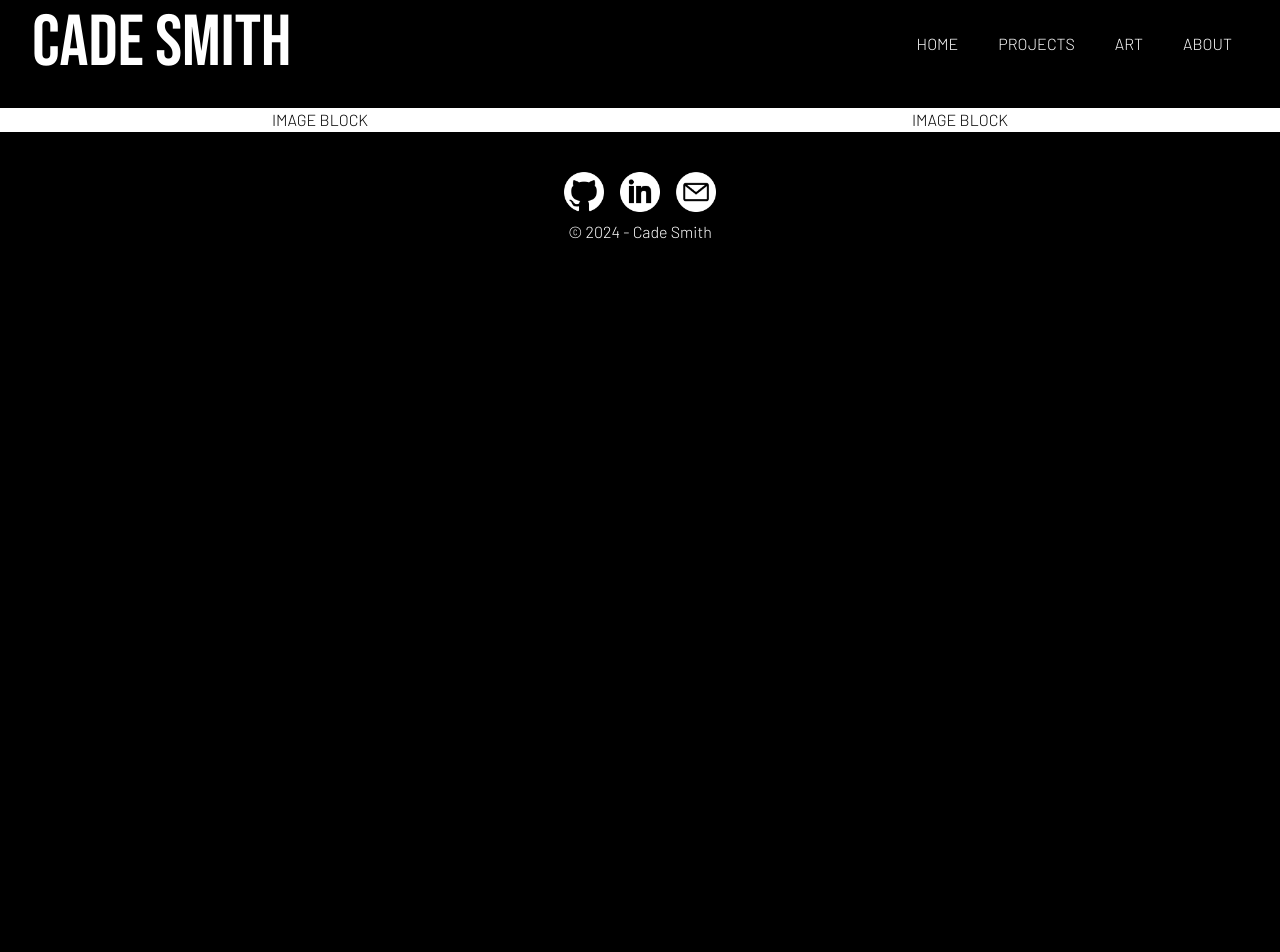
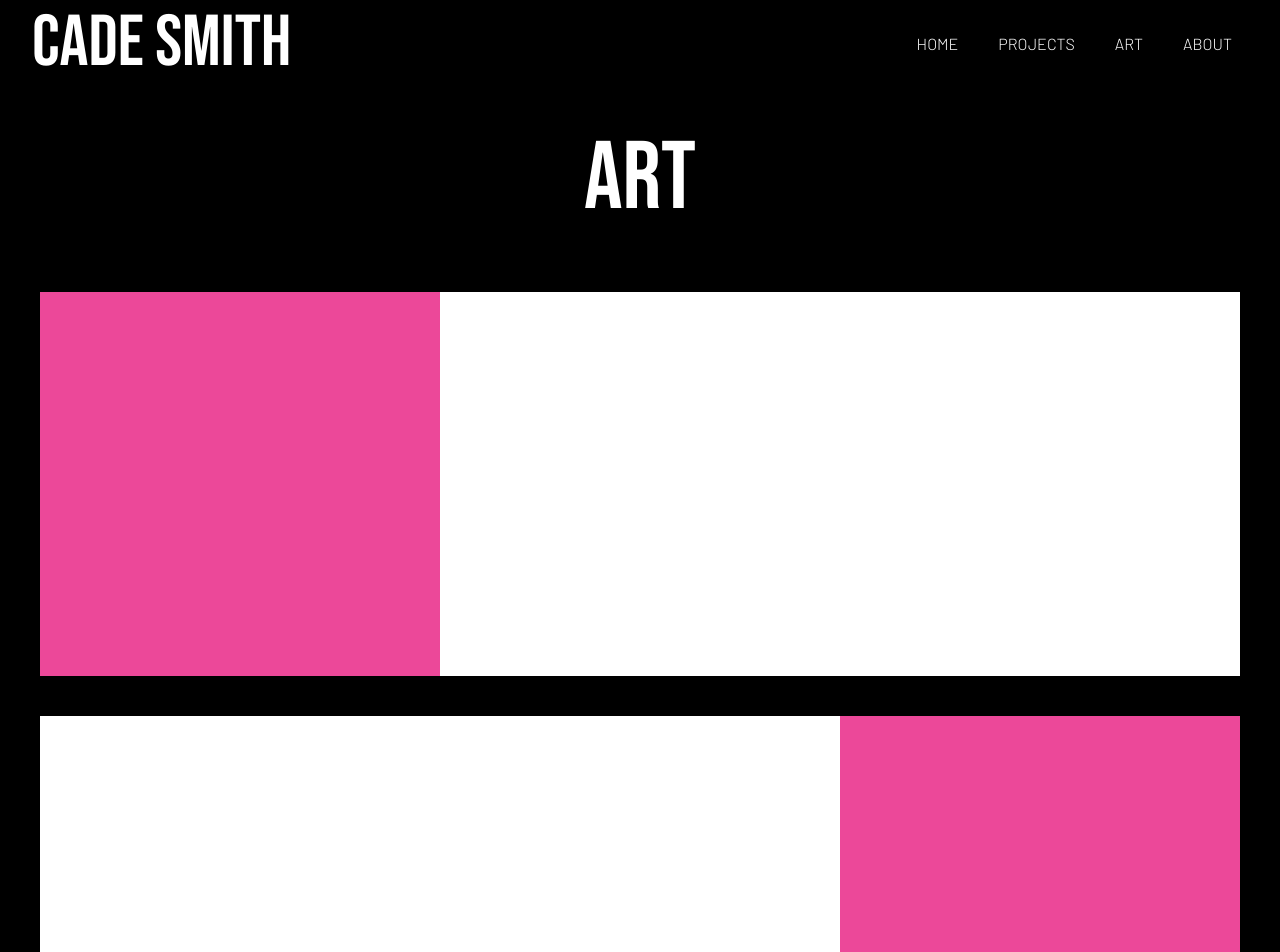
Before and after one commit to cadesmith/PortfolioSite, a Next.js app: page /art in a window 1280 px wide. Shown: the part 20-972 px from the top of the page. Before the commit the page ends 800 px from the top, so only its background shows below. Built offline with nearby package versions, Linux system fonts and the light colour scheme.

Commit message:
starting art page overhaul

```diff
--- a/app/about/page.tsx
+++ b/app/about/page.tsx
@@ -6,7 +6,7 @@ export default function About() {
     return (
       <main>
         <div className="grid justify-items-center xl:flex xl:justify-center">
-          <div className="w-4/5 xl:w-1/3">
+          <div className="w-full xl:w-1/3">
             <Image
               src={Portrait}
               alt=''
--- a/app/art/page.tsx
+++ b/app/art/page.tsx
@@ -1,9 +1,39 @@
 import React from 'react';
+import Image from 'next/image';
 import ArtTile from '../components/ArtTile';
+import { bebas } from '../fonts';
 
 export default function Art() {
     return (
-      <main className='grid grid-cols-1 mx-4 gap-y-6 md:grid-cols-2 md:mx-0'>
+      <main className='grid'>
+        <div className='lg:mb-10 p-6 grid justify-items-center'>
+          <h1 className={`${bebas.className} text-8xl`}>ART</h1>
+        </div>
+        <div className='grid md:flex h-96 mb-10 bg-white lg:mx-10'>
+          <div className='md:w-1/3 bg-pink-500'>
+
+          </div>
+          <div className='w-2/3'>
+
+          </div>
+        </div>
+        <div className='grid md:flex h-96 bg-white lg:mx-10'>
+          <div className='md:w-2/3 order-2 md:order-none'>
+
+          </div>
+          <div className='order-1 md:order-none md:w-1/3 bg-pink-500'>
+
+          </div>
+        </div>
+
+      </main>
+    );
+  }
+
+  /* <div className='mt-0 md:mt-6 mb-16 border-b-2 p-6 grid justify-items-center'>
+          <h1 className={`${bebas.className} text-8xl`}>ART</h1>
+        </div>
+        <div className='grid grid-cols-1 mx-4 gap-y-6 md:flex'>
           <ArtTile
             category={"PHOTOGRAPHY"}
             link={"/art/photography"}
@@ -14,6 +44,6 @@ export default function Art() {
             link={"/art/graphic-design"}
             image={"/TwoPeaks.jpg"}
           />
-      </main>
-    );
-  }
+        </div>
+
+  */
--- a/app/components/ArtTile.tsx
+++ b/app/components/ArtTile.tsx
@@ -8,9 +8,15 @@ const bebas = Bebas_Neue({ weight: "400", subsets: ["latin"] })
 
 export default function ArtTile({ category, image, link}: any) {
   return (
-    <div className='grid justify-center text-black bg-white w-full'>
-        <div>
-          IMAGE BLOCK
+    <div className='grid justify-center text-black w-full'>
+        <div className='grid'>
+          <Image
+            src={image}
+            alt=""
+            width={600}
+            height={900}
+            className='object-fit'
+          />
         </div>
     </div>
 
```
Lines whose indentation alone changed are shown as unchanged.
